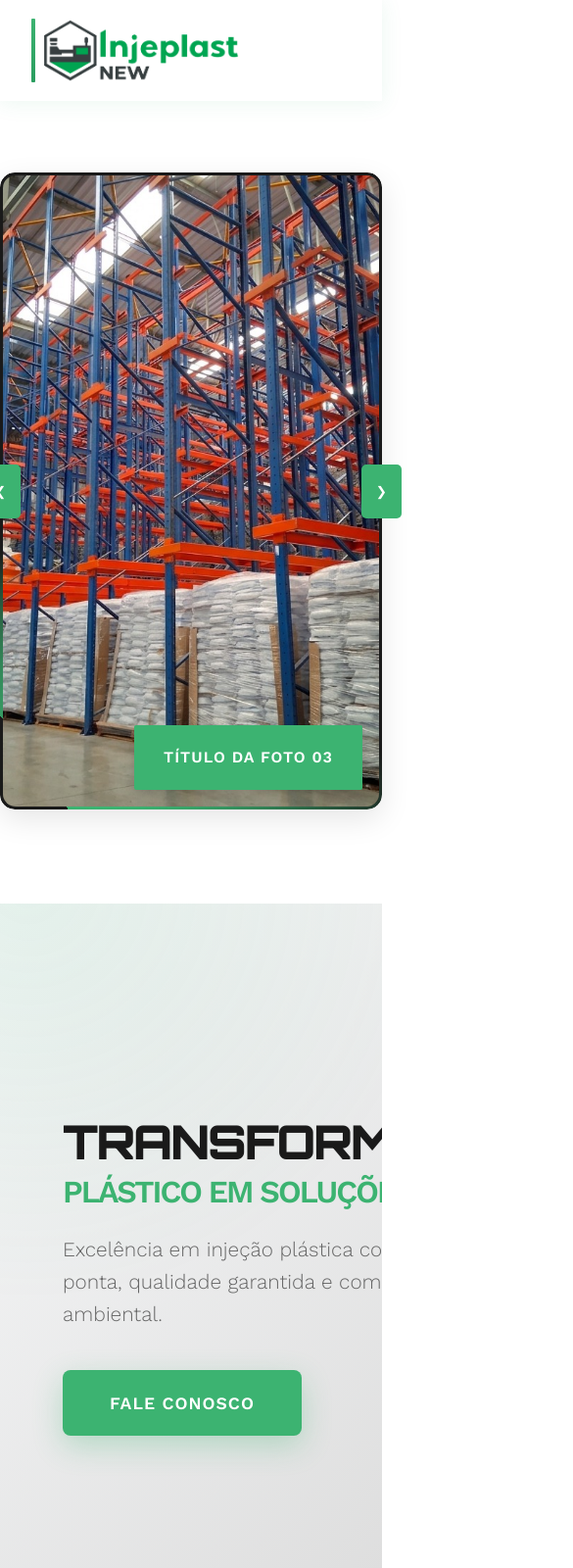
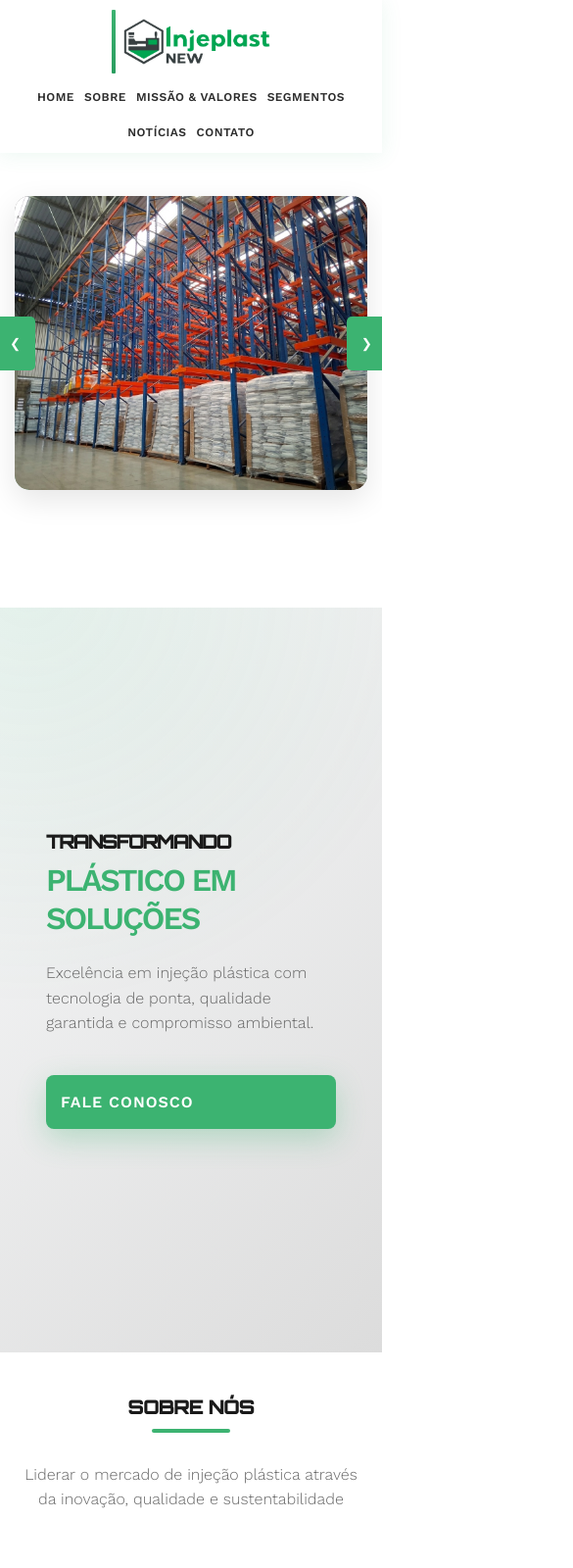
Before and after one commit to msantt/INJEPLAST-NEW, a website: page index.html in a window 390 px wide. Shown: the top 1600 px of the page at 98% size, 585 px wide, since content can reach past the window. Drawn offline with nearby package versions, Linux system fonts and the light colour scheme.

Commit message:
Add files via upload

```diff
--- a/css/styles.css
+++ b/css/styles.css
@@ -1,3 +1,101 @@
+
+@media screen and (max-width: 768px) {
+    /* Ajuste de Containers e Grids para uma única coluna */
+    .sobre-content,
+    .cards-container,
+    .segmentos-grid,
+    .noticias-grid,
+    .contato-container,
+    .processo-step {
+        display: flex !important;
+        flex-direction: column !important;
+        grid-template-columns: 1fr !important;
+        gap: 20px !important;
+        padding: 10px !important;
+    }
+
+    /* Ajuste do Header e Menu para Celular */
+    nav {
+        flex-direction: column !important;
+        padding: 10px !important;
+    }
+
+    .nav-links {
+        display: flex !important;
+        flex-wrap: wrap !important;
+        justify-content: center !important;
+        gap: 10px !important;
+        margin-top: 10px !important;
+    }
+
+    .nav-links li a {
+        font-size: 12px !important;
+    }
+
+    /* Ajuste de Imagens e Carrossel */
+    .slide-item,
+    .slides img,
+    .sobre-visual {
+        height: 300px !important; /* Altura menor para não ocupar a tela toda */
+        width: 100% !important;
+    }
+
+    .logo img {
+        width: 150px !important;
+    }
+
+    /* Ajuste de Textos para não estourarem a tela */
+    h1 {
+        font-size: 24px !important;
+        line-height: 1.2 !important;
+    }
+
+    h2 {
+        font-size: 20px !important;
+    }
+
+    p {
+        font-size: 16px !important;
+    }
+
+    /* Ajuste de Botões e Formulários */
+    .contato-form {
+        padding: 20px !important;
+        width: 100% !important;
+    }
+
+    .submit-button, .cta-button {
+        width: 100% !important;
+        padding: 15px !important;
+        font-size: 16px !important;
+    }
+
+    /* Ajuste de Seções */
+    section {
+        padding: 40px 15px !important;
+        width: 100% !important;
+        overflow-x: hidden !important;
+    }
+
+    /* Esconder elementos que atrapalham no mobile */
+    .step-number {
+        display: none !important;
+    }
+}
+
+/* Ajuste específico para telas muito pequenas (Android Antigos/Pequenos) */
+@media screen and (max-width: 480px) {
+    .hero h1 {
+        font-size: 20px !important;
+    }
+
+    .legenda {
+        display: none !important; /* Esconde legenda no carrossel para limpar visual */
+    }
+}
+
+
+
         * {
             margin: 0;
             padding: 0;
@@ -13,11 +111,14 @@
             --text-light: #666;
         }
 
+
         .revelar {
             opacity: 0;
-    transform: translateY(20px); /* Menor distância para facilitar o disparo */
+            transform: translateY(20px);
+            /* Menor distância para facilitar o disparo */
             transition: opacity 0.8s ease-out, transform 0.6s ease-out;
-    visibility: visible !important; /* Garante que não é um erro de visibilidade do navegador */
+            visibility: visible !important;
+            /* Garante que não é um erro de visibilidade do navegador */
         }
 
         .revelar.visivel {
@@ -130,7 +231,8 @@
         }
 
         .carrossel-container {
-            padding-top: 60px; /* empurra o conteúdo para baixo */
+            padding-top: 60px;
+            /* empurra o conteúdo para baixo */
             position: relative;
             display: flex;
             align-items: center;
@@ -220,7 +322,7 @@
 
         /* PAUSA a animação da borda no lugar atual */
         .slide-item:hover::before,
-        .slide-item:hover::after{
+        .slide-item:hover::after {
             animation-play-state: paused !important;
 
         }
@@ -478,7 +580,8 @@
             align-items: center;
             justify-content: center;
             overflow: hidden;
-    background: transparent; /* ou transparente */
+            background: transparent;
+            /* ou transparente */
         }
 
         .sobre-visual img {
@@ -486,7 +589,8 @@
             inset: 0;
             width: 100%;
             height: relative;
-    object-fit: contain; /* mostra a imagem inteira */
+            object-fit: contain;
+            /* mostra a imagem inteira */
             border-radius: 20px;
             z-index: 0;
         }
@@ -497,7 +601,8 @@
             position: absolute;
             inset: 0;
             background: linear-gradient(135deg, var(transparent) 0%, transparent, 100%);
-    opacity: 0.6; /* controla a intensidade do gradiente */
+            opacity: 0.6;
+            /* controla a intensidade do gradiente */
             z-index: 1;
         }
 
@@ -507,13 +612,11 @@
             position: absolute;
             width: 200%;
             height: 200%;
-    background: repeating-linear-gradient(
-        45deg,
+            background: repeating-linear-gradient(45deg,
                     transparent,
                     transparent px,
                     rgba(255, 255, 255, 0.05) 20px,
-        rgba(255, 255, 255, 0.05) 40px
-    );
+                    rgba(255, 255, 255, 0.05) 40px);
             animation: slide 30s linear infinite;
             z-index: 2;
         }
@@ -659,7 +762,7 @@
             margin-bottom: 1rem;
         }
 
-        .segmentos-icon img{
+        .segmentos-icon img {
             width: 6rem;
         }
 
@@ -810,9 +913,12 @@
         }
 
         .info-item {
-    display: flex;          /* Ativa o modo flexível */
-    align-items: center;    /* Alinha verticalmente o ícone e o texto no centro */
-    gap: 1.5rem;            /* Cria um espaço entre o ícone e o texto */
+            display: flex;
+            /* Ativa o modo flexível */
+            align-items: center;
+            /* Alinha verticalmente o ícone e o texto no centro */
+            gap: 1.5rem;
+            /* Cria um espaço entre o ícone e o texto */
             margin-bottom: 2rem;
         }
 
@@ -820,7 +926,8 @@
             display: flex;
             justify-content: center;
             align-items: center;
-    min-width: 50px;        /* Garante que o ícone tenha um espaço fixo */
+            min-width: 50px;
+            /* Garante que o ícone tenha um espaço fixo */
         }
 
         .info-icon img {
@@ -942,11 +1049,13 @@
             margin-bottom: 1rem;
         }
 
-        .footer-logo img{
+        .footer-logo img {
             width: 20%;
             border: none;
-            outline: none;         /* Remove o contorno de seleção */
-            background: transparent;  /* Garante que não haja cor de fundo */
+            outline: none;
+            /* Remove o contorno de seleção */
+            background: transparent;
+            /* Garante que não haja cor de fundo */
         }
 
         .footer-text {
```
Lines whose indentation alone changed are shown as unchanged.
